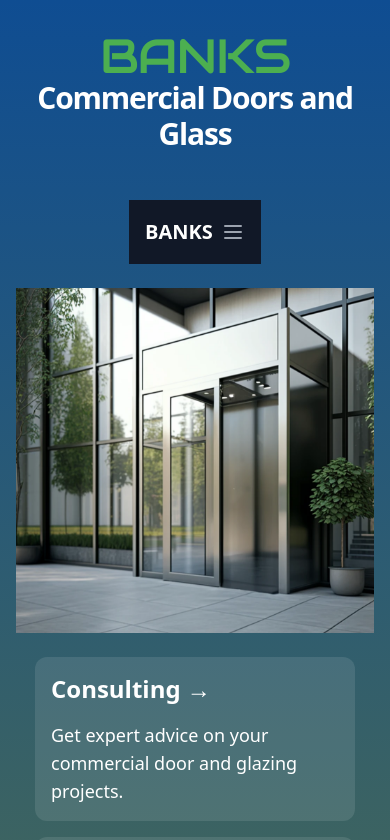
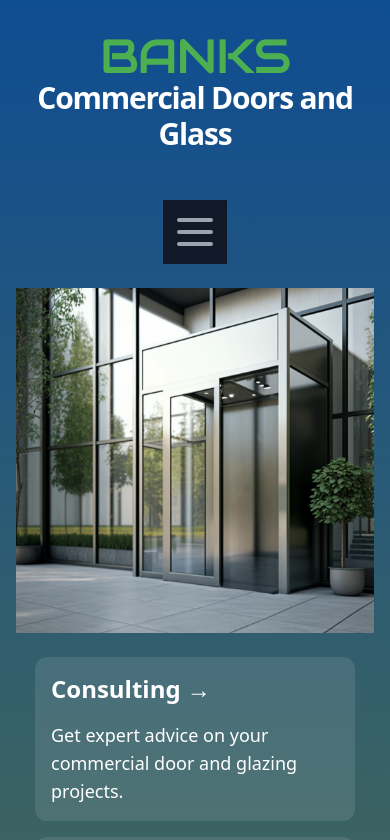
Before and after one commit to uniMatedev/banks, a Next.js app: page / in a window 390 px wide. Shown: the top 840 px of the page. Built offline with nearby package versions, Linux system fonts and the light colour scheme.

Commit message:
mobile menue update

```diff
--- a/pages/components/NavigationBar.tsx
+++ b/pages/components/NavigationBar.tsx
@@ -22,24 +22,18 @@ const NavigationBar = () => {
 
   return (
     <nav className="bg-gray-900">
-      <div className="max-w-7xl mx-auto px-4 sm:px-6 lg:px-8">
-        <div className="flex items-center justify-between h-16">
-          <div className="flex items-center">
-            <div className="flex-shrink-0">
-              <Link href="/">
-                <div className="text-white text-xl font-bold cursor-pointer">BANKS</div>
-              </Link>
-            </div>
-            <div className="hidden md:block">
-              <div className="ml-10 flex items-baseline space-x-4">
+
+
+          <div className="hidden md:block mx-auto">
+            <div className="flex items-center space-x-4">
               <MenuItem href="/consulting">Consulting</MenuItem>
               <MenuItem href="/repair-service">Repair Service</MenuItem>
               <MenuItem href="/new-projects">New Projects</MenuItem>
               <MenuItem href="/tools">Tools</MenuItem>
             </div>
           </div>
-          </div>
-          <div className="-mr-2 flex md:hidden">
+          <div className=" flex md:hidden">
+            <div className="flex justify-center"> {/* Add this wrapper div */}
               <button
                 type="button"
                 className="inline-flex items-center justify-center p-2 rounded-md text-gray-400 hover:text-white hover:bg-gray-700 focus:outline-none"
@@ -47,9 +41,9 @@ const NavigationBar = () => {
                 aria-expanded="false"
                 onClick={() => setMobileMenuOpen(!isMobileMenuOpen)}
               >
-              <span className="sr-only">Open main menu</span>
+
                 <svg
-                className="block h-6 w-6"
+                  className="block h-12 w-12"
                   xmlns="http://www.w3.org/2000/svg"
                   fill="none"
                   viewBox="0 0 24 24"
@@ -66,7 +60,8 @@ const NavigationBar = () => {
               </button>
             </div>
           </div>
-      </div>
+
+
       {isMobileMenuOpen && (
         <div className="md:hidden" id="mobile-menu">
           <div className="px-2 pt-2 pb-3 space-y-1 sm:px-3">
```
Lines whose indentation alone changed are shown as unchanged.
